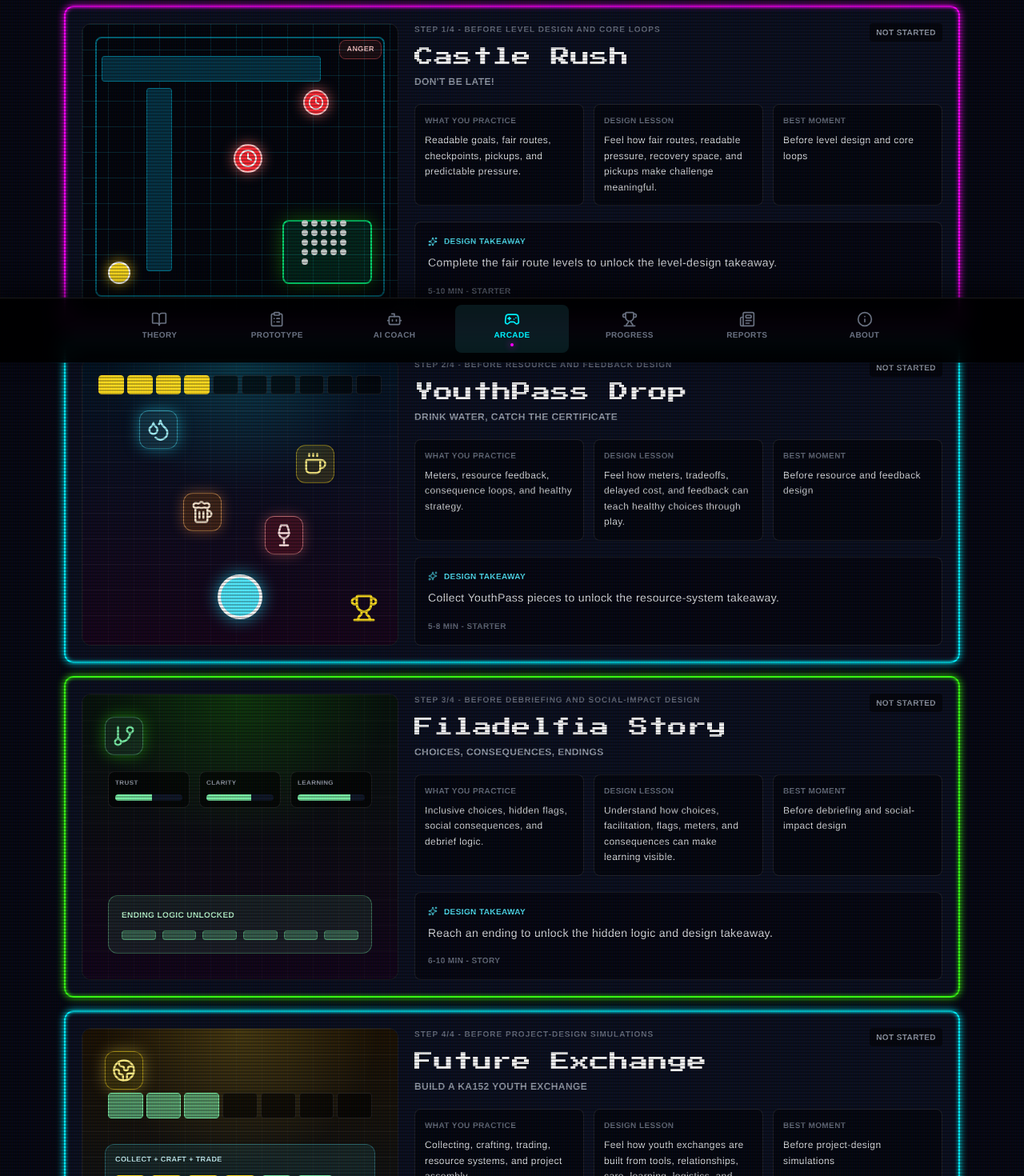
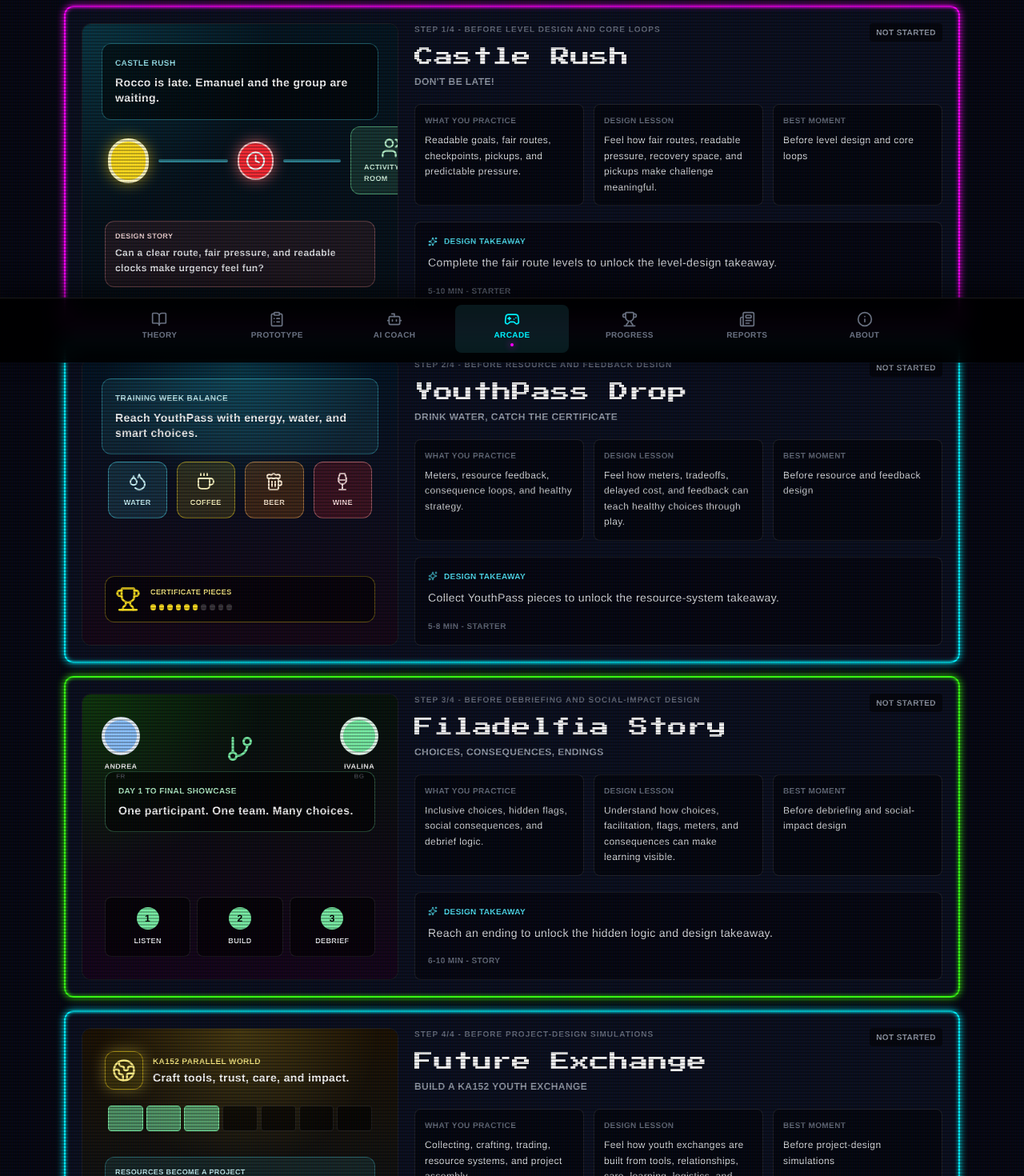
Before and after one commit to artediemcalabria/Games-are-No-Joke-Arcade, a React (Vite) app: page /arcade in a window 1280 px wide. Shown: the part 347-1817 px from the top of the page at 80% size. Built offline with nearby package versions, Linux system fonts and the light colour scheme.

Commit message:
Use narrative arcade game previews

```diff
--- a/src/pages/ArcadeList.tsx
+++ b/src/pages/ArcadeList.tsx
@@ -1,5 +1,6 @@
 import { Link } from 'react-router-dom';
 import { motion } from 'motion/react';
+import type { ReactNode } from 'react';
 import { Beer, Clock, Coffee, Droplets, Gamepad2, GitBranch, Globe2, Sparkles, Trophy, Users, Wine } from 'lucide-react';
 import { gameCatalog } from '../data/course';
 import { useStore } from '../store/useStore';
@@ -88,26 +89,23 @@ function GamePreview({ id }: { id: string }) {
   if (id === 'filadelfia-story') {
     return (
       <div className="rounded-xl border border-white/10 bg-black/60 min-h-[260px] relative overflow-hidden">
-        <div className="absolute inset-0 bg-[radial-gradient(circle_at_top,rgba(57,255,20,.16),transparent_45%),linear-gradient(180deg,#07140c,#12051b)]" />
-        <div className="absolute inset-0 bg-[linear-gradient(rgba(255,255,255,.07)_1px,transparent_1px),linear-gradient(90deg,rgba(255,255,255,.05)_1px,transparent_1px)] bg-[size:32px_32px] opacity-60" />
-        <GitBranch className="absolute left-7 top-7 w-12 h-12 text-green-300 rounded-xl border border-green-300/40 bg-green-300/10 p-2 shadow-[0_0_18px_rgba(57,255,20,.45)]" />
-        <div className="absolute left-8 right-8 top-24 grid grid-cols-3 gap-3">
-          {['Trust', 'Clarity', 'Learning'].map((meter, index) => (
-            <div key={meter} className="rounded-lg border border-white/10 bg-black/60 p-2">
-              <p className="text-[8px] font-bold uppercase text-gray-400">{meter}</p>
-              <div className="mt-2 h-2 rounded bg-gray-900 overflow-hidden">
-                <div className="h-full bg-green-300" style={{ width: `${55 + index * 12}%` }} />
-              </div>
+        <div className="absolute inset-0 bg-[radial-gradient(circle_at_top_left,rgba(57,255,20,.16),transparent_42%),linear-gradient(180deg,#07140c,#15051c)]" />
+        <div className="absolute inset-x-6 top-7 flex items-center justify-between">
+          <StoryAvatar name="Andrea" country="FR" color="bg-blue-300" />
+          <GitBranch className="h-9 w-9 text-green-300" />
+          <StoryAvatar name="Ivalina" country="BG" color="bg-green-300" />
+        </div>
+        <div className="absolute left-7 right-7 top-24 rounded-xl border border-green-300/35 bg-black/55 p-4">
+          <p className="text-[10px] font-black uppercase text-green-200">Day 1 to final showcase</p>
+          <p className="mt-2 text-sm font-black leading-snug text-white">One participant. One team. Many choices.</p>
+        </div>
+        <div className="absolute bottom-7 left-7 right-7 grid grid-cols-3 gap-2">
+          {['Listen', 'Build', 'Debrief'].map((step, index) => (
+            <div key={step} className="rounded-lg border border-white/10 bg-black/60 p-3 text-center">
+              <span className="mx-auto flex h-7 w-7 items-center justify-center rounded-full bg-green-300 text-xs font-black text-black">{index + 1}</span>
+              <p className="mt-2 text-[9px] font-black uppercase text-gray-200">{step}</p>
             </div>
           ))}
-        </div>
-        <div className="absolute bottom-8 left-8 right-8 rounded-xl border border-green-300/40 bg-green-300/10 p-4">
-          <p className="text-[10px] font-black uppercase text-green-200">Ending logic unlocked</p>
-          <div className="mt-3 flex justify-between gap-2">
-            {Array.from({ length: 6 }).map((_, index) => (
-              <span key={index} className="h-3 flex-1 rounded bg-green-300/30 border border-green-300/40" />
-            ))}
-          </div>
         </div>
       </div>
     );
@@ -116,19 +114,30 @@ function GamePreview({ id }: { id: string }) {
   if (id === 'youthpass-drop') {
     return (
       <div className="rounded-xl border border-white/10 bg-black/60 min-h-[260px] relative overflow-hidden">
-        <div className="absolute inset-0 bg-[radial-gradient(circle_at_top,rgba(34,211,238,.22),transparent_40%),linear-gradient(180deg,#041626,#17051b)]" />
-        <div className="absolute inset-0 bg-[linear-gradient(rgba(255,255,255,.07)_1px,transparent_1px),linear-gradient(90deg,rgba(255,255,255,.05)_1px,transparent_1px)] bg-[size:32px_32px] opacity-60" />
-        <Droplets className="absolute left-[18%] top-[18%] w-12 h-12 text-cyan-200 rounded-xl border border-cyan-300/50 bg-cyan-300/15 p-2 shadow-[0_0_18px_rgba(34,211,238,.55)]" />
-        <Coffee className="absolute right-[20%] top-[30%] w-12 h-12 text-yellow-200 rounded-xl border border-yellow-300/50 bg-yellow-300/15 p-2" />
-        <Beer className="absolute left-[32%] top-[47%] w-12 h-12 text-orange-100 rounded-xl border border-orange-300/60 bg-orange-400/20 p-2 shadow-[0_0_16px_rgba(251,146,60,.45)]" />
-        <Wine className="absolute right-[30%] top-[55%] w-12 h-12 text-red-100 rounded-xl border border-red-300/60 bg-red-500/20 p-2 shadow-[0_0_16px_rgba(248,113,113,.45)]" />
-        <div className="absolute left-1/2 bottom-8 h-14 w-14 -translate-x-1/2 rounded-full border-4 border-white bg-cyan-300 shadow-[0_0_20px_rgba(34,211,238,.8)]" />
-        <div className="absolute left-5 right-5 top-5 flex gap-1">
-          {Array.from({ length: 10 }).map((_, index) => (
-            <span key={index} className={`h-6 flex-1 rounded border ${index < 4 ? 'border-yellow-300 bg-yellow-300' : 'border-white/10 bg-black/60'}`} />
-          ))}
+        <div className="absolute inset-0 bg-[radial-gradient(circle_at_top,rgba(34,211,238,.22),transparent_42%),linear-gradient(180deg,#041626,#160818)]" />
+        <div className="absolute left-6 right-6 top-6 rounded-xl border border-cyan-300/35 bg-cyan-300/10 p-4">
+          <p className="text-[10px] font-black uppercase text-cyan-100">Training week balance</p>
+          <p className="mt-2 text-sm font-black leading-snug text-white">Reach YouthPass with energy, water, and smart choices.</p>
         </div>
-        <Trophy className="absolute right-6 bottom-7 w-9 h-9 text-yellow-300" />
+        <div className="absolute left-8 right-8 top-32 grid grid-cols-4 gap-3">
+          <ChoiceToken icon={<Droplets className="h-6 w-6" />} label="Water" tone="cyan" />
+          <ChoiceToken icon={<Coffee className="h-6 w-6" />} label="Coffee" tone="yellow" />
+          <ChoiceToken icon={<Beer className="h-6 w-6" />} label="Beer" tone="orange" />
+          <ChoiceToken icon={<Wine className="h-6 w-6" />} label="Wine" tone="red" />
+        </div>
+        <div className="absolute bottom-7 left-7 right-7 rounded-xl border border-yellow-300/35 bg-black/55 p-3">
+          <div className="flex items-center gap-3">
+            <Trophy className="h-8 w-8 text-yellow-300" />
+            <div className="min-w-0">
+              <p className="text-[9px] font-black uppercase text-yellow-200">Certificate pieces</p>
+              <div className="mt-2 flex gap-1">
+                {Array.from({ length: 10 }).map((_, index) => (
+                  <span key={index} className={`h-2 flex-1 rounded ${index < 6 ? 'bg-yellow-300' : 'bg-white/20'}`} />
+                ))}
+              </div>
+            </div>
+          </div>
+        </div>
       </div>
     );
   }
@@ -137,17 +146,22 @@ function GamePreview({ id }: { id: string }) {
     return (
       <div className="rounded-xl border border-white/10 bg-black/60 min-h-[260px] relative overflow-hidden">
         <div className="absolute inset-0 bg-[radial-gradient(circle_at_top,rgba(253,224,71,.20),transparent_42%),linear-gradient(180deg,#1d1304,#06121f)]" />
-        <div className="absolute inset-0 bg-[linear-gradient(rgba(255,255,255,.07)_1px,transparent_1px),linear-gradient(90deg,rgba(255,255,255,.05)_1px,transparent_1px)] bg-[size:32px_32px] opacity-60" />
-        <Globe2 className="absolute left-7 top-7 w-12 h-12 text-yellow-200 rounded-xl border border-yellow-300/50 bg-yellow-300/15 p-2 shadow-[0_0_18px_rgba(253,224,71,.45)]" />
-        <div className="absolute left-8 right-8 top-20 grid grid-cols-7 gap-1">
+        <div className="absolute left-7 right-7 top-7 flex items-center gap-3">
+          <Globe2 className="h-12 w-12 shrink-0 rounded-xl border border-yellow-300/50 bg-yellow-300/15 p-2 text-yellow-200 shadow-[0_0_18px_rgba(253,224,71,.45)]" />
+          <div>
+            <p className="text-[10px] font-black uppercase text-yellow-200">KA152 parallel world</p>
+            <p className="mt-1 text-sm font-black leading-snug text-white">Craft tools, trust, care, and impact.</p>
+          </div>
+        </div>
+        <div className="absolute left-8 right-8 top-24 grid grid-cols-7 gap-1">
           {Array.from({ length: 7 }).map((_, index) => (
             <span key={index} className={`h-8 rounded border ${index < 3 ? 'border-green-300 bg-green-300/60' : 'border-white/10 bg-black/60'}`} />
           ))}
         </div>
-        <div className="absolute left-7 top-36 right-7 rounded-xl border border-cyan-300/30 bg-cyan-300/10 p-3">
-          <p className="text-[9px] font-black uppercase text-cyan-100">Collect + Craft + Trade</p>
+        <div className="absolute left-7 top-40 right-7 rounded-xl border border-cyan-300/30 bg-cyan-300/10 p-3">
+          <p className="text-[9px] font-black uppercase text-cyan-100">Resources become a project</p>
           <div className="mt-3 flex flex-wrap gap-2">
-            {['PAP', 'TRU', 'CRE', 'KEY', 'ACT', 'SAFE'].map((token, index) => (
+            {['Paper', 'Trust', 'Voice', 'Keys', 'Cards', 'Climate'].map((token, index) => (
               <span key={token} className={`rounded border px-2 py-1 text-[9px] font-black ${index < 4 ? 'border-yellow-300 bg-yellow-300/20 text-yellow-100' : 'border-green-300 bg-green-300/20 text-green-100'}`}>
                 {token}
               </span>
@@ -168,20 +182,50 @@ function GamePreview({ id }: { id: string }) {
 
   return (
     <div className="rounded-xl border border-white/10 bg-black/60 min-h-[260px] relative overflow-hidden">
-      <div className="absolute inset-0 bg-[linear-gradient(90deg,rgba(34,211,238,.14)_1px,transparent_1px),linear-gradient(rgba(34,211,238,.14)_1px,transparent_1px)] bg-[size:32px_32px]" />
-      <div className="absolute inset-4 rounded-lg border-2 border-cyan-400/50" />
-      <div className="absolute left-6 top-10 right-24 h-8 rounded bg-cyan-950 border border-cyan-400/40" />
-      <div className="absolute left-20 top-20 bottom-12 w-8 rounded bg-cyan-950 border border-cyan-400/40" />
-      <div className="absolute right-8 bottom-8 h-20 w-28 rounded-lg border-2 border-green-400 bg-green-400/15 shadow-[0_0_24px_rgba(57,255,20,.35)]" />
-      <div className="absolute left-8 bottom-8 h-7 w-7 rounded-full border-2 border-white bg-yellow-300 shadow-[0_0_16px_rgba(250,204,21,.85)]" />
-      <Clock className="absolute left-[48%] top-[42%] h-9 w-9 rounded-full border-2 border-red-200 bg-red-500 p-1 text-white shadow-[0_0_16px_rgba(248,113,113,.8)]" />
-      <Clock className="absolute left-[70%] top-[23%] h-8 w-8 rounded-full border-2 border-red-200 bg-red-500 p-1 text-white shadow-[0_0_16px_rgba(248,113,113,.8)]" />
-      <div className="absolute right-16 bottom-14 grid grid-cols-5 gap-1">
-        {Array.from({ length: 21 }).map((_, index) => (
-          <span key={index} className="h-2 w-2 rounded-full bg-white/80" />
-        ))}
+      <div className="absolute inset-0 bg-[radial-gradient(circle_at_top_left,rgba(34,211,238,.18),transparent_45%),linear-gradient(180deg,#051722,#071019)]" />
+      <div className="absolute left-6 right-6 top-6 rounded-xl border border-cyan-300/35 bg-black/55 p-4">
+        <p className="text-[10px] font-black uppercase text-cyan-200">Castle Rush</p>
+        <p className="mt-2 text-sm font-black leading-snug text-white">Rocco is late. Emanuel and the group are waiting.</p>
       </div>
-      <div className="absolute right-5 top-5 rounded-lg border border-red-400/40 bg-red-400/10 px-2 py-1 text-[9px] font-black uppercase text-red-200">Anger</div>
+      <div className="absolute left-8 top-32 flex items-center gap-3">
+        <div className="h-14 w-14 rounded-full border-4 border-yellow-100 bg-yellow-300 shadow-[0_0_18px_rgba(250,204,21,.65)]" />
+        <div className="h-1 w-24 rounded bg-cyan-300/50" />
+        <Clock className="h-12 w-12 rounded-full border-2 border-red-200 bg-red-500 p-2 text-white shadow-[0_0_18px_rgba(248,113,113,.8)]" />
+        <div className="h-1 w-20 rounded bg-cyan-300/50" />
+        <div className="rounded-xl border border-green-300/50 bg-green-300/15 px-4 py-3">
+          <Users className="mx-auto h-7 w-7 text-green-200" />
+          <p className="mt-1 text-[9px] font-black uppercase text-green-100">Activity room</p>
+        </div>
+      </div>
+      <div className="absolute bottom-7 left-7 right-7 rounded-xl border border-red-300/35 bg-red-400/10 p-3">
+        <p className="text-[9px] font-black uppercase text-red-100">Design story</p>
+        <p className="mt-1 text-xs font-bold leading-relaxed text-gray-200">Can a clear route, fair pressure, and readable clocks make urgency feel fun?</p>
+      </div>
+    </div>
+  );
+}
+
+function StoryAvatar({ name, country, color }: { name: string; country: string; color: string }) {
+  return (
+    <div className="text-center">
+      <div className={`mx-auto h-12 w-12 rounded-full border-4 border-white/80 ${color}`} />
+      <p className="mt-2 text-[9px] font-black uppercase text-white">{name}</p>
+      <p className="text-[8px] font-bold uppercase text-gray-400">{country}</p>
+    </div>
+  );
+}
+
+function ChoiceToken({ icon, label, tone }: { icon: ReactNode; label: string; tone: 'cyan' | 'yellow' | 'orange' | 'red' }) {
+  const toneClass = {
+    cyan: 'border-cyan-300/50 bg-cyan-300/15 text-cyan-100',
+    yellow: 'border-yellow-300/50 bg-yellow-300/15 text-yellow-100',
+    orange: 'border-orange-300/50 bg-orange-400/20 text-orange-100',
+    red: 'border-red-300/50 bg-red-500/20 text-red-100',
+  }[tone];
+  return (
+    <div className={`rounded-xl border p-3 text-center ${toneClass}`}>
+      <div className="mx-auto flex justify-center">{icon}</div>
+      <p className="mt-2 text-[9px] font-black uppercase">{label}</p>
     </div>
   );
 }
```
